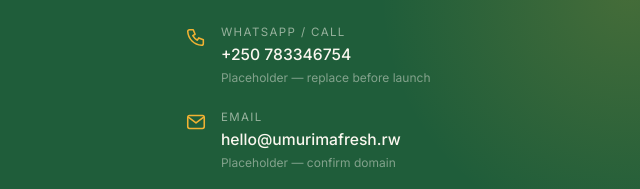
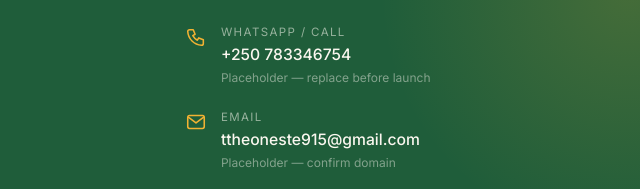
Before and after one commit to ttheoneste915-stack/smart-farm, a plain HTML site: page index.html in a window 1280 px wide. Shown: the part 5720-5909 px from the top of the page, 510-1150 px from the left. Drawn offline with Linux system fonts and the light colour scheme.

Commit message:
Update index.html

```diff
--- a/index.html
+++ b/index.html
@@ -554,7 +554,7 @@
           </li>
           <li>
             <svg class="icon" aria-hidden="true"><use href="#i-mail"/></svg>
-            <div><span>Email</span><a href="mailto:hello@umurimafresh.rw">hello@umurimafresh.rw</a><em>Placeholder — confirm domain</em></div>
+            <div><span>Email</span><a href="mailto:hello@umurimafresh.rw">ttheoneste915@gmail.com</a><em>Placeholder — confirm domain</em></div>
           </li>
           <li>
             <svg class="icon" aria-hidden="true"><use href="#i-clock"/></svg>
@@ -600,7 +600,7 @@
       <div class="footer-col">
         <h3>Contact</h3>
         <a href="https://wa.me/250783346754" target="_blank" rel="noopener">+250 783346754</a>
-        <a href="mailto:hello@umurimafresh.rw">ttheoneste915@gmail.com</a>
+        <a href="mailto:ttheoneste915@gmail.com">ttheoneste915@gmail.com</a>
         <span>Kigali, Rwanda</span>
         <span class="footer-social">Instagram · TikTok <em>(soon)</em></span>
       </div>
```
